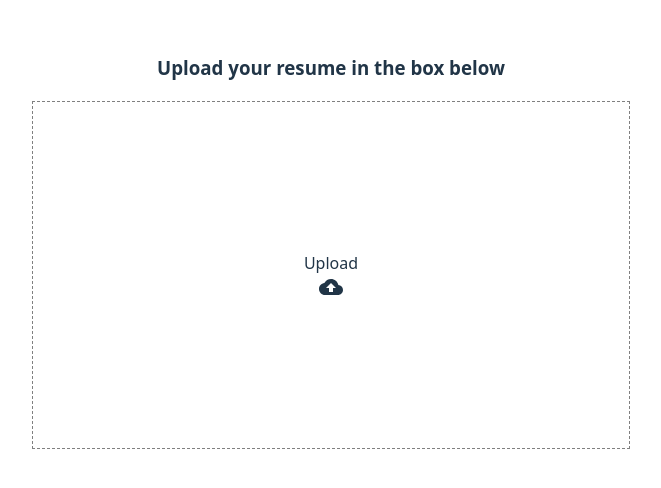
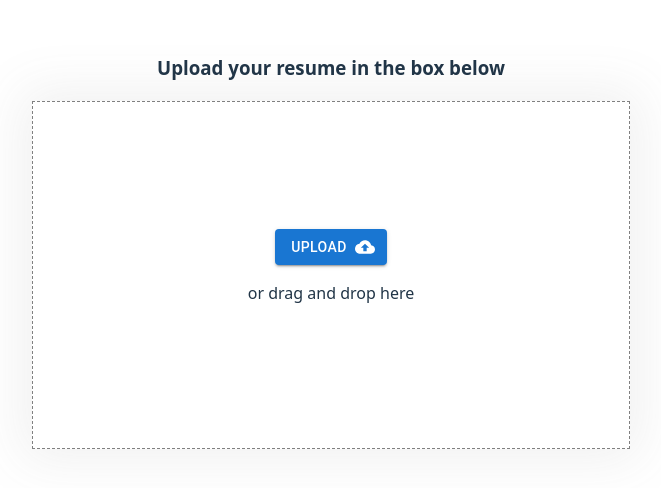
Before and after one commit to devireddyprasanth22/resume-checker, a React (Vite) app in the folder frontend/: page / in a window 1280 px wide. Shown: the part 158-646 px from the top of the page, without its empty margins (309-970 px from the left). Built offline with nearby package versions, Linux system fonts and the light colour scheme.

Commit message:
created basic ui for dropbox

```diff
--- a/frontend/src/components/uploadResume.tsx
+++ b/frontend/src/components/uploadResume.tsx
@@ -1,11 +1,27 @@
 import * as React from "react";
 import Box from '@mui/material/Box';
 import CloudUploadIcon from '@mui/icons-material/CloudUpload';
+import Button from "@mui/material/Button";
+import { display } from "@mui/system";
+
+const boxStyling = {
+    p: { xs: 2, sm: 4, md: 6 },
+    border: "1px dashed grey",
+    width: { xs: "90%", sm: "80%", md: "500px" },
+    height: { xs: '50%', sm: '35%', md: '250px' },
+    display: 'flex',
+    justifyContent: 'center',
+    alignItems: "center",
+    flexDirection: 'column',
+    boxShadow: "0px 0px 50px 10px rgba(107, 107, 107, 0.1)",
+    flexWrap:'wrap'
+};
 
 export default function UploadBox() {
     return (
-        <Box component='section' sx={{ p: { xs: 2, sm: 4, md: 6 }, border: "1px dashed grey", width: { xs: "90%", sm: "80%", md: "500px" }, height: { xs: '50%', sm: '35%', md: '250px' }, display: 'flex', justifyContent: 'center', alignItems: "center", flexDirection:'column' }}>
-            Upload <CloudUploadIcon></CloudUploadIcon>
-            </Box>
+        <Box component='section' sx={boxStyling}>
+            <Button variant="contained" endIcon={<CloudUploadIcon></CloudUploadIcon>}>Upload </Button>
+            <p>or drag and drop here</p>
+        </Box>
     );
 }
```
